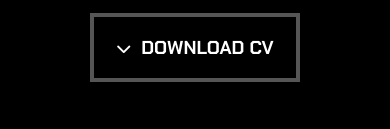
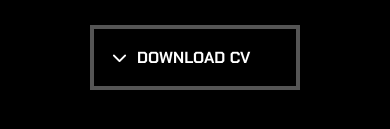
Before and after one commit to Vrutesh/Personal-Portfolio, a plain HTML site: page code/index.html in a window 390 px wide. Shown: the part 10085-10214 px from the top of the page. Drawn offline with nearby package versions, Linux system fonts and the light colour scheme; a web font is replaced by a local one.

Commit message:
fixed bug at media query list style set none

```diff
--- a/code/index.html
+++ b/code/index.html
@@ -463,13 +463,13 @@
         </div>
       </div>
       <div class="button1">
-        <h3
+        <a
           class="cvbtn3"
           href="/assets/Vrutesh_Mayekar_CV.pdf"
           target="_blank"
         >
           <i class="fa-solid fa-chevron-down"></i>DOWNLOAD CV
-        </h3>
+        </a>
       </div>
     </footer>
 
--- a/code/stylesheet.css
+++ b/code/stylesheet.css
@@ -13,6 +13,7 @@
   padding: 0;
   box-sizing: border-box;
   transition: all 0.3s linear;
+  list-style: none;
 }
 
 body {
@@ -1095,14 +1096,14 @@ nav ul li a:hover {
 .button1 {
   flex-grow: 1;
   flex-basis: 100px;
+  padding-top: 20px;
   height: 100px;
   color: var(--textcolor);
-  text-align: center;
+  text-align: start;
 }
 
 .cvbtn3 {
-  width: 230px;
-  padding: 20px;
+  padding: 20px 40px;
   cursor: pointer;
   text-decoration: none;
   color: var(--textcolor);
```
Also changed, not shown: code/assets/workouttracker.png (deleted).
